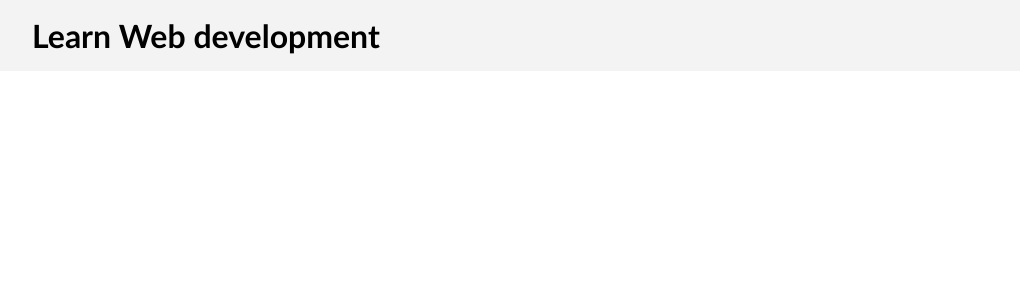
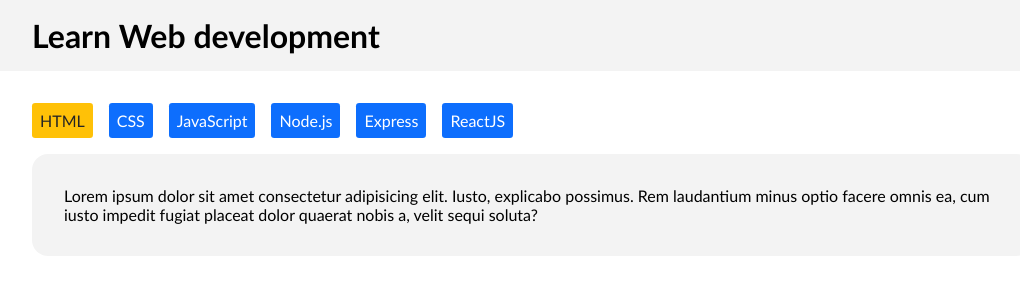
Before and after one commit to gialli24/react-use-state, a React (Vite) app: page / in a window 1280 px wide. Shown: the top 300 px of the page, without its empty margins (108-1128 px from the left). Built offline with nearby package versions, Linux system fonts and the light colour scheme.

Commit message:
add main layout with tabs and button styles

```diff
--- a/src/App.css
+++ b/src/App.css
@@ -11,6 +11,15 @@ img {
   max-width: 100%;
 }
 
+/* Variables */
+:root {
+  --color-white: rgb(255, 255, 255);
+  --color-dark: rgb(36, 36, 36);
+  --color-primary: rgb(13, 110, 253);
+  --color-tetiary: rgb(243, 243, 243);
+  --color-active: rgb(255, 193, 7);
+}
+
 /* Utilities */
 .container {
   max-width: 1000px;
@@ -18,9 +27,57 @@ img {
   margin: 0 auto;
 }
 
+.btn {
+  padding: 0.5rem;
+
+  border: none;
+  border-radius: 0.2rem;
+
+  font-size: 1rem;
+}
+
+.btn.primary {
+  background-color: var(--color-primary);
+  color: var(--color-white);
+}
+
+.btn.active {
+  background-color: var(--color-active);
+  color: var(--color-dark);
+}
+
 /* Header Region */
 header {
   padding: 1rem;
 
-  background-color: #f3f3f3;
+  background-color: var(--color-tetiary);
 }
+
+/* Header EndRegion */
+
+/* Main Region */
+main {
+  padding: 2rem 1rem;
+}
+
+/* Main EndRegion */
+
+
+/* Tabs EndRegion */
+.tabs nav {
+  margin-bottom: 1rem;
+}
+
+.tabs nav>button {
+  margin: 0 1rem 0 0;
+}
+
+.tabs .tab-content {
+  padding: 2em;
+
+  border-radius: 1rem;
+
+  background-color: var(--color-tetiary);
+}
+
+/* Tabs Region */
--- a/src/components/AppMain.jsx
+++ b/src/components/AppMain.jsx
@@ -1,7 +1,24 @@
 export default function AppMain() {
     return (
         <>
+            <main>
+                <section className="tabs">
+                    <div className="container">
+                        <nav>
+                            <button className="btn active">HTML</button>
+                            <button className="btn primary">CSS</button>
+                            <button className="btn primary">JavaScript</button>
+                            <button className="btn primary">Node.js</button>
+                            <button className="btn primary">Express</button>
+                            <button className="btn primary">ReactJS</button>
+                        </nav>
 
+                        <div className="tab-content">
+                            Lorem ipsum dolor sit amet consectetur adipisicing elit. Iusto, explicabo possimus. Rem laudantium minus optio facere omnis ea, cum iusto impedit fugiat placeat dolor quaerat nobis a, velit sequi soluta?
+                        </div>
+                    </div>
+                </section>
+            </main>
         </>
     )
 }
```
